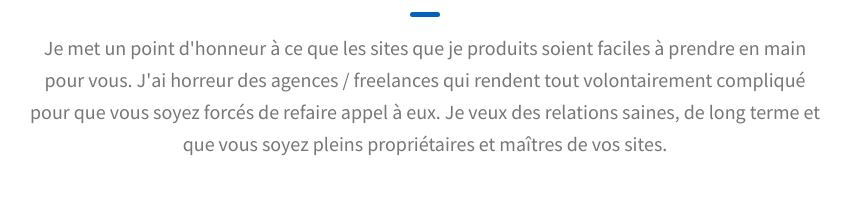
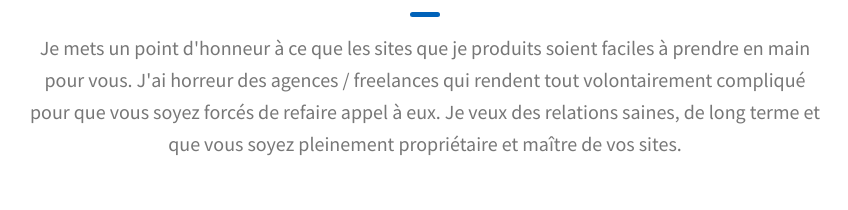
Before and after one commit to paul-bonnel-fr/paul-bonnel-fr.github.io, a website: page index.html in a window 1280 px wide. Shown: the part 1955-2165 px from the top of the page, 215-1063 px from the left. Drawn offline with Linux system fonts and the light colour scheme.

Commit message:
Update index.html

```diff
--- a/index.html
+++ b/index.html
@@ -178,7 +178,7 @@
                 <strong>claire et rapide</strong>
               </p>
               <p class="about__content-details-para">
-                🤝 De nature <strong>autodidacte</strong> , je prend à cœur les
+                🤝 De nature <strong>autodidacte</strong> , je prends à cœur les
                 projets que j'effectue en apportant toujours au
                 <strong>maximum de valeur ajoutée</strong>. La qualité de
                 travail couplée à une bonne communication sont pour moi les clés
@@ -217,11 +217,11 @@
         <h2 class="heading heading-sec heading-sec__mb-bg">
           <span class="heading-sec__main">Projets</span>
           <span class="heading-sec__sub">
-            Je met un point d'honneur à ce que les sites que je produits soient
+            Je mets un point d'honneur à ce que les sites que je produits soient
             faciles à prendre en main pour vous. J'ai horreur des agences /
             freelances qui rendent tout volontairement compliqué pour que vous
             soyez forcés de refaire appel à eux. Je veux des relations saines,
-            de long terme et que vous soyez pleins propriétaires et maîtres de
+            de long terme et que vous soyez pleinement propriétaire et maître de
             vos sites.
           </span>
         </h2>
```
